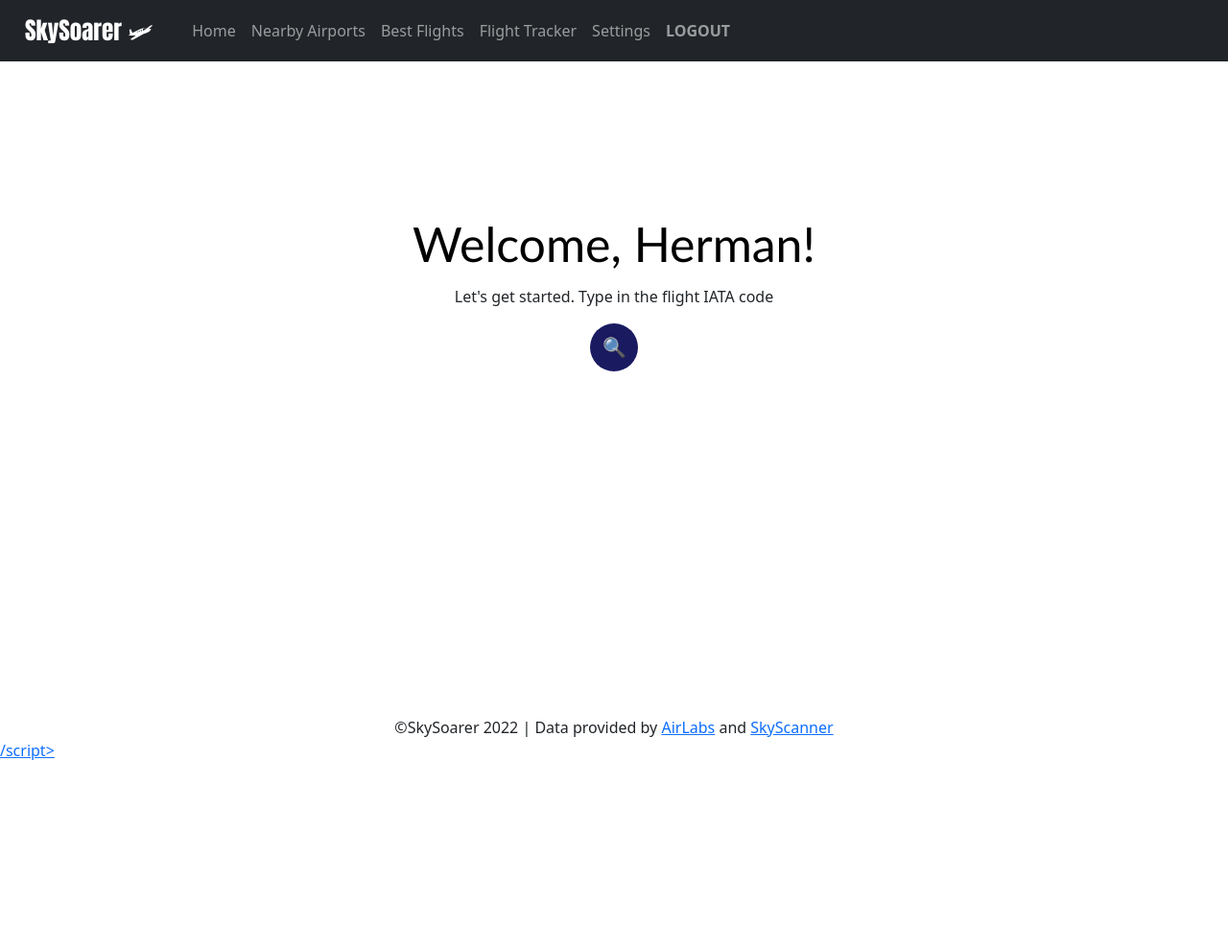
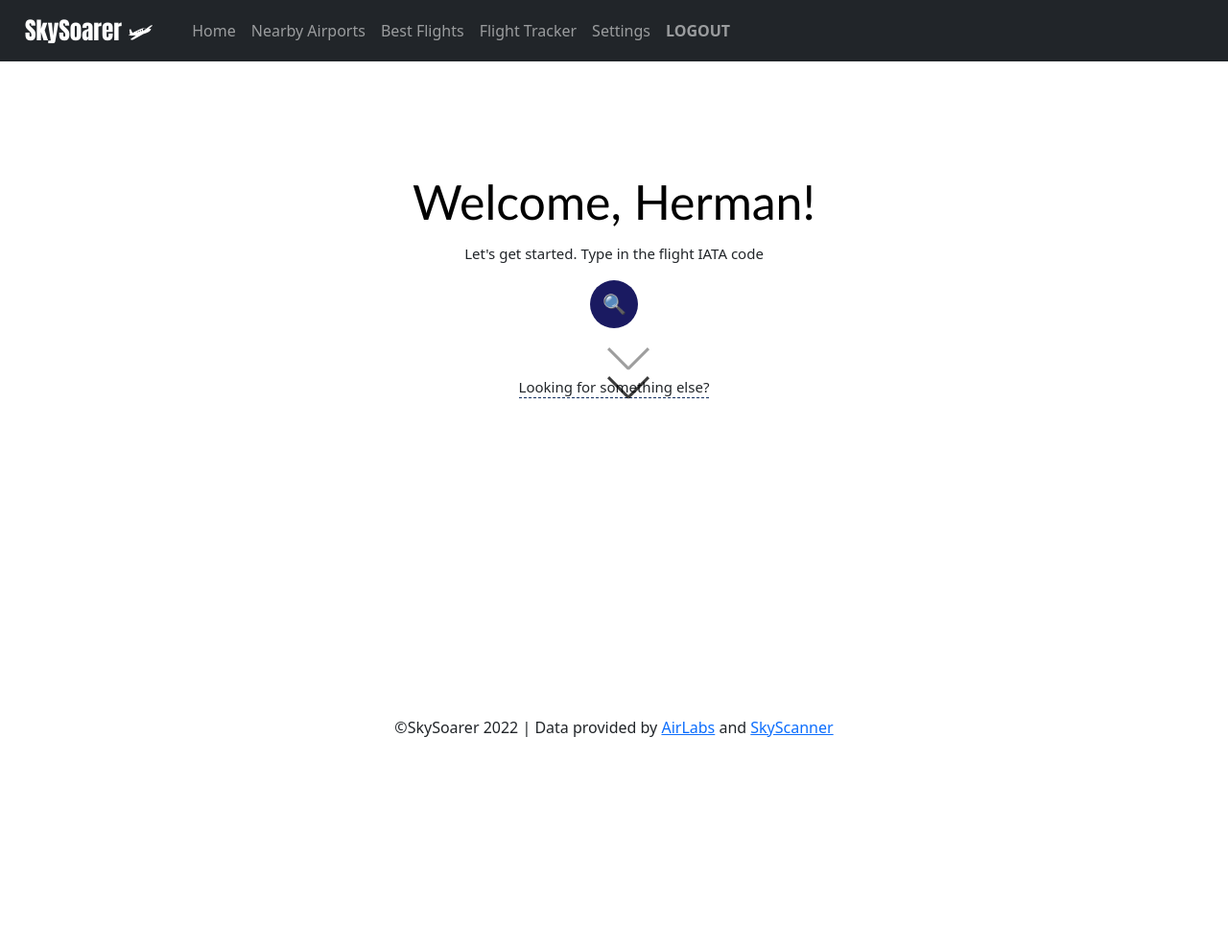
Before and after one commit to cpez04/SkySoarer, a Flask app: page / in a window 1280 px wide. Shown: the top 991 px of the page at 96% size. Before the commit the page ends 792 px from the top, so only its background shows below. Run offline with Flask 2, Linux system fonts and the light colour scheme; a user stored in the database is signed in; some libraries are stand-ins or nearby versions.

Commit message:
changes 7pm

```diff
--- a/Source/app.py
+++ b/Source/app.py
@@ -59,21 +59,29 @@ def index():
             return apology("No match", 400)
 
         # keys store the info we want to show to users
-        key = ['dep_name', 'arr_name', 'status']
+        key = ['dep_name', 'arr_name', 'status', 'dep_time', 'dep_gate', 'arr_gate', 'model']
         value = []
         dict = {}
 
         # retrieve values for each key
         for items in key:
-            value.append(api_response[items])
+            try:
+                value.append(api_response[items])
+            except:
+                value.append("Not Available")
 
-        key = ['Departure Airport', 'Arrival Airport', 'Flight Status']
+        key = ['Departure Airport', 'Arrival Airport', 'Flight Status', 'Departure Time', 'Departure Gate', 'Arrival Gate', 'Airplane Model']
 
         # pair key-value
         for i in range(len(key)):
-            dict[key[i]] = value[i].title()
+            dict[key[i]] = value[i]
+            if dict[key[i]] is None:
+                dict[key[i]] = 'Not Available'
+            else:
+                dict[key[i]] = dict[key[i]].title()
 
         return render_template("searched.html", flight_iata=flight_iata, dict=dict)
+
     return render_template("main_test.html", name=name.split()[0])
 
 
--- a/Source/static/styles.css
+++ b/Source/static/styles.css
@@ -13,12 +13,6 @@ nav .navbar-brand
   transform: translateY(0.25em);
   animation-duration: 1s;
 }
-
-body {
-    margin-top: 50px;
-    background: hsl(0, 0%, 100%);
-}
-
 
 .my-form
 {
@@ -203,3 +197,107 @@ body.dark {
 body.light {
     background-color: white;
 }
+
+body {
+    padding: 0;
+    min-height: 500vh;
+    margin-top: 50px;
+    background: hsl(0, 0%, 100%);
+    animation: body 1s linear;
+    animation-play-state: paused;
+    animation-delay: calc(var(--scroll) * -1s);
+    animation-iteration-count: 1;
+    animation-fill-mode: both;
+  }
+  @keyframes body {
+    to {
+      background-color: rgb(19, 48, 97);
+    }
+  }
+
+.subtitle
+{
+    font-size: 15px;
+}
+
+.subtitle2
+{
+    font-size: 15px;
+    padding-top: 50px;
+    border-bottom: 1px dashed rgb(19, 48, 97);
+}
+
+.arrow
+{
+    opacity: 0;
+    position: absolute;
+    left: 50%;
+    top: 50%;
+    transform-origin: 50%;
+    transform: translate3d(-50%, -50%);
+}
+
+.arrow-first
+{
+    animation: arrow-movement 2s ease-in-out infinite;
+}
+
+.arrow-second
+{
+    animation: arrow-movement 2s 1s ease-in-out infinite;
+}
+
+.arrow::before, .arrow::after
+{
+    background: rgb(0, 0, 0);
+    content: '';
+    display: block;
+    height: 3px;
+    position: absolute;
+    top: 0px;
+    left: 0px;
+    width: 30px;
+}
+
+.arrow::before
+{
+    transform: rotate(45deg) translateX(-23%);
+    transform-origin: top left;
+}
+
+.arrow::after
+{
+    transform: rotate(-45deg) translateX(23%);
+    transform-origin: top right;
+}
+
+@keyframes arrow-movement
+{
+    0%{
+        opacity: 0;
+        top: 45%
+    }
+    70%{
+        opacity: 1;
+    }
+    100%{
+        opacity: 0;
+    }
+}
+
+ul {
+    text-align: center;
+    list-style-position: inside;
+}
+
+
+
+
+
+
+
+
+
+
+
+/*---------------------------------------------------*/
--- a/Source/templates/layout.html
+++ b/Source/templates/layout.html
@@ -103,5 +103,5 @@
       document.body.classList.toggle('light');
       localStorage.darkMode=(localStorage.darkMode=="true")?"false":"true";
     });
-    </script>/script>
+    </script>
 </html>
--- a/Source/templates/main_test.html
+++ b/Source/templates/main_test.html
@@ -8,7 +8,7 @@
 {% block main %}
     <div class="container">
         <h1 class="welcometext">Welcome, {{name}}!</h1>
-        <p>Let's get started. Type in the flight IATA code</p>
+        <p class="subtitle">Let's get started. Type in the flight IATA code</p>
 
         <form action="/" method="post">
             <div class="search-box">
@@ -16,6 +16,9 @@
                 <input type="text" class="input-search" name="flight_iata" id="flight_iata" placeholder="IATA code">
             </div>
         </form>
+        <p class="subtitle2">Looking for something else?</p>
+        <div class="arrow arrow-first"></div>
+        <div class="arrow arrow-second"></div>
     </div>
 
     <div class="container reveal">
```
Also changed, not shown: Source/flight-info.py (+5 -2 lines), Source/templates/nearby.html (+4 -4 lines), README.md, 2 other files.
